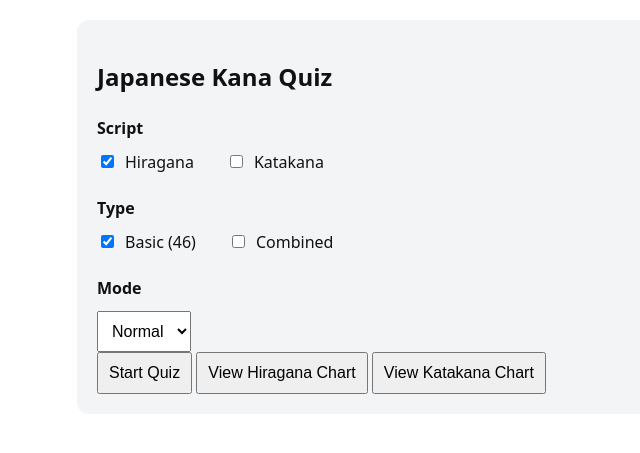
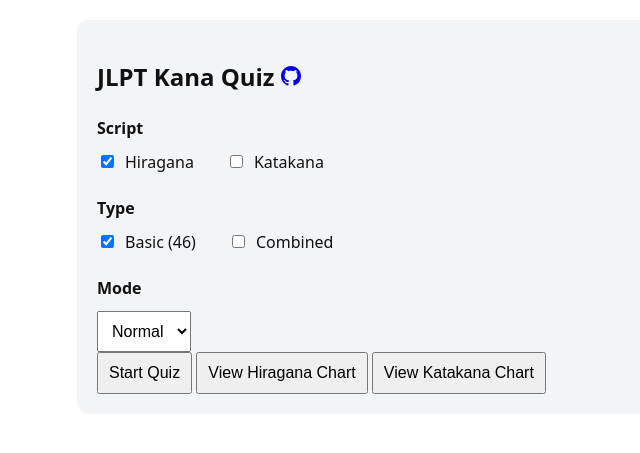
Before and after one commit to luffyxxsenpai/nihongo-kana, a plain HTML site: page index.html in a window 1280 px wide. Shown: the whole page, without its empty margins (113-753 px from the left). Drawn offline with Linux system fonts and the light colour scheme.

Commit message:
ADDED updated-repo-link

```diff
--- a/index.html
+++ b/index.html
@@ -167,7 +167,36 @@ button{
 
 <!-- ================== SETUP ================== -->
 <div id="setup" class="card">
-  <h2>Japanese Kana Quiz</h2>
+  <h2 class="title">
+  JLPT Kana Quiz
+  <a
+    href="https://github.com/luffyxxsenpai/nihongo-kana.git"
+    target="_blank"
+    class="github-link"
+    aria-label="GitHub repository"
+  >
+    <svg
+      viewBox="0 0 16 16"
+      width="20"
+      height="20"
+      aria-hidden="true"
+    >
+      <path
+        fill="currentColor"
+        d="M8 0C3.58 0 0 3.58 0 8c0 3.54 2.29 6.53 5.47 7.59.4.07.55-.17.55-.38
+           0-.19-.01-.82-.01-1.49-2.01.37-2.53-.49-2.69-.94-.09-.23-.48-.94-.82-1.13
+           -.28-.15-.68-.52-.01-.53.63-.01 1.08.58 1.23.82.72 1.21 1.87.87
+           2.33.66.07-.52.28-.87.51-1.07-1.78-.2-3.64-.89-3.64-3.95
+           0-.87.31-1.59.82-2.15-.08-.2-.36-1.02.08-2.12 0 0 .67-.21
+           2.2.82.64-.18 1.32-.27 2-.27.68 0 1.36.09 2 .27
+           1.53-1.04 2.2-.82 2.2-.82.44 1.1.16 1.92.08 2.12
+           .51.56.82 1.27.82 2.15 0 3.07-1.87 3.75-3.65 3.95
+           .29.25.54.73.54 1.48 0 1.07-.01 1.93-.01 2.2
+           0 .21.15.46.55.38A8.013 8.013 0 0 0 16 8c0-4.42-3.58-8-8-8z">
+      </path>
+    </svg>
+  </a>
+</h2>
 
   <div class="option-group">
     <div class="option-group-title">Script</div>
```
